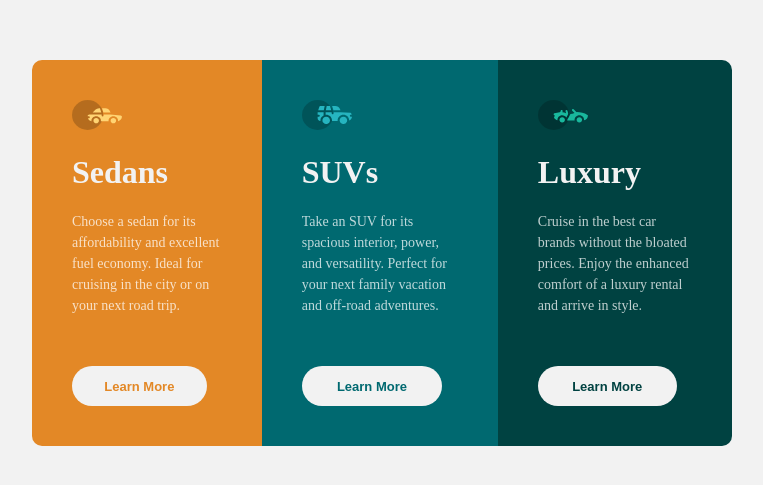
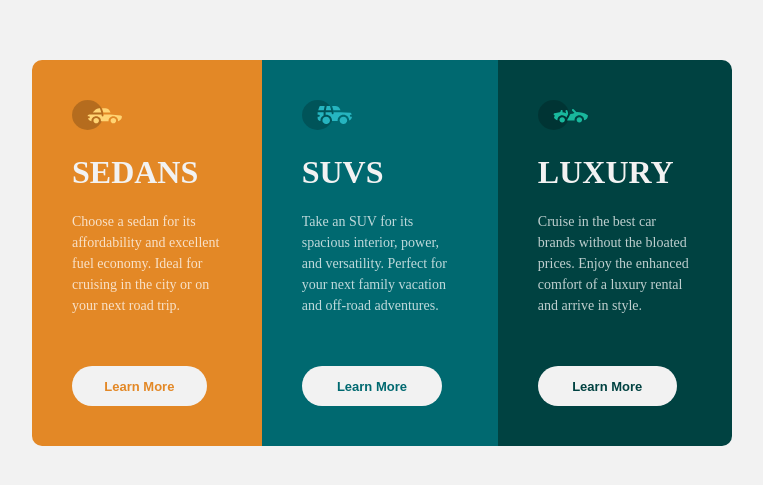
Before and after one commit to Lalithanjali-16/Frontend-Mentor-3-column-preview-card-component, a plain HTML site: page index.html in a window 1280 px wide. Shown: the part 147-632 px from the top of the page, without its empty margins (258-1021 px from the left). Drawn offline with Linux system fonts and the light colour scheme.

Commit message:
Update index.html

```diff
--- a/index.html
+++ b/index.html
@@ -15,7 +15,7 @@
                         <img src="icon-sedans.svg" width="100%" height="100%" alt="image">
                     </div>
                     <div class="card-content">
-                      <h1 class="title">Sedans</h1>
+                      <h1 class="title">SEDANS</h1>
                         <p class="description"> Choose a sedan for its affordability and excellent fuel economy. Ideal for cruising in the city or on your next road trip.
                         </p>
                     </div>
@@ -29,7 +29,7 @@
                         <img src="icon-suvs.svg" width="100%" height="100%" alt="image">
                     </div>
                     <div class="card-content">
-                      <h1 class="title">SUVs</h1>
+                      <h1 class="title">SUVS</h1>
                         <p class="description">  Take an SUV for its spacious interior, power, and versatility. Perfect for your next family vacation and off-road adventures.
                         </p>
                     </div>
@@ -43,7 +43,7 @@
                         <img src="icon-luxury.svg" width="100%" height="100%" alt="image">
                     </div>
                     <div class="card-content">
-                      <h1 class="title"> Luxury</h1>
+                      <h1 class="title"> LUXURY</h1>
                         <p class="description">Cruise in the best car brands without the bloated prices. Enjoy the enhanced comfort of a luxury rental and arrive in style.
                         </p>
                     </div>
```
